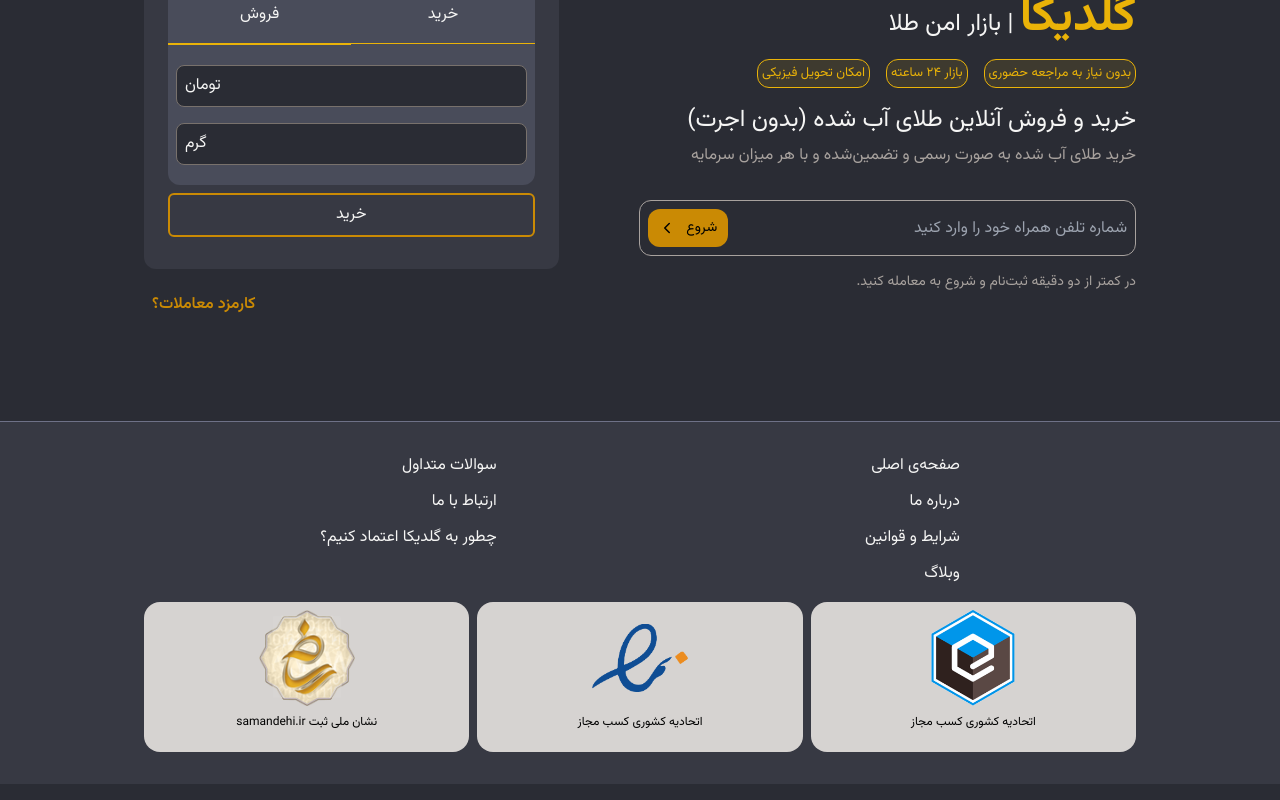
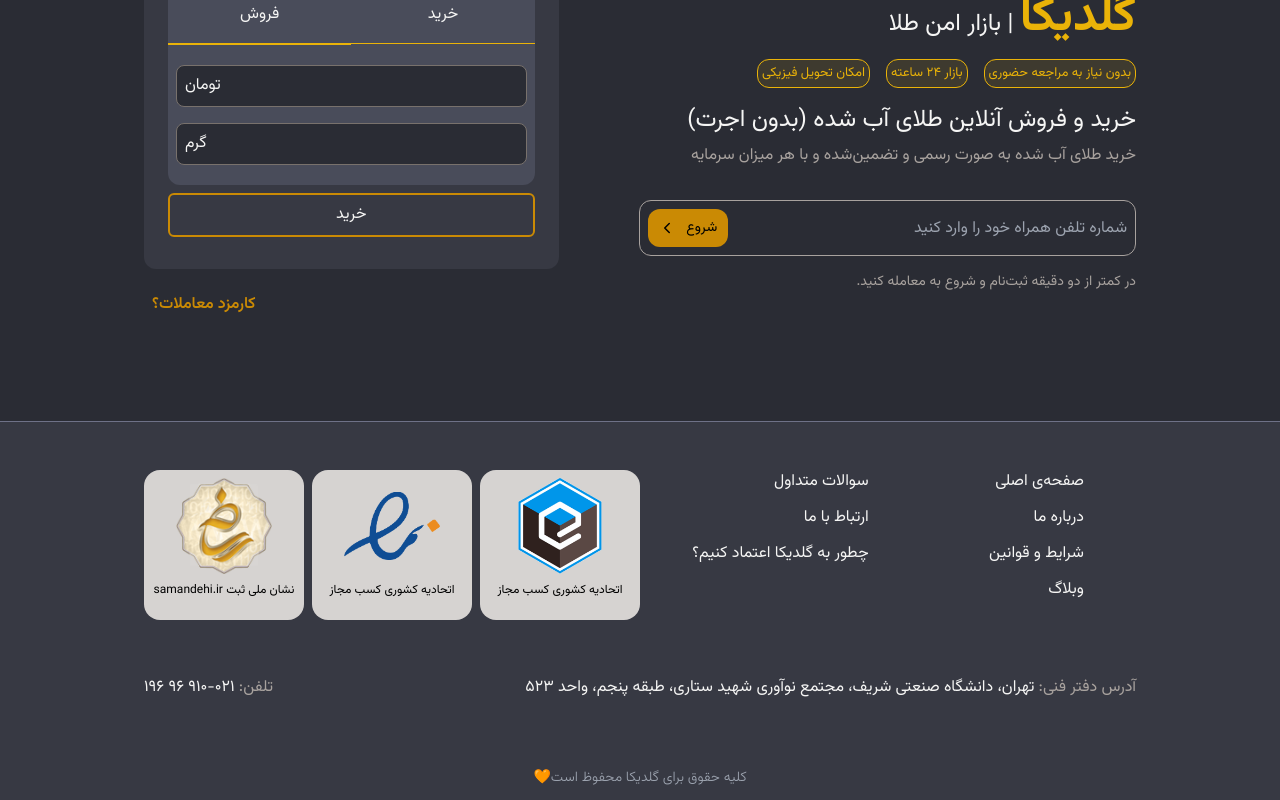
Before and after one commit to matinsekhavat/goldika-clone, a Next.js app: page / in a window 1280 px wide. Shown: the part 214-1014 px from the top of the page. Built offline with nearby package versions, Linux system fonts and the light colour scheme.

Commit message:
complete downer side of footer

```diff
--- a/src/components/Footer.tsx
+++ b/src/components/Footer.tsx
@@ -22,10 +22,10 @@
 
 function Footer() {
   return (
-    <footer className="bg-dark-700 border-t border-dark-400 py-8 ">
+    <footer className="bg-dark-700 border-t border-dark-400 pt-12 ">
       <div className="container-fluid ">
         {/* uppper side */}
-        <div className="grid grid-cols-1 gap-y-4 ">
+        <div className="grid grid-cols-1 md:grid-cols-2 gap-y-4 ">
           {/* AccessLink */}
           <div className="flex gap-4 justify-around">
             {accessLinkList.map((links, index) => (
@@ -65,6 +65,26 @@
             </GovCertificate>
           </div>
         </div>
+        {/* MiddleSection - contact us */}
+        <div className="my-14 md:flex md:items-start md:justify-between md:gap-8">
+          <div className="sm:flex">
+            <p className="text-stone-400"> آدرس دفتر فنی:&nbsp; </p>
+
+            <address className="not-italic mt-">
+              تهران، دانشگاه صنعتی شریف، مجتمع نوآوری شهید ستاری، طبقه پنجم،
+              واحد ۵۲۳
+            </address>
+          </div>
+          <div className="text-center mt-4 md:mt-0">
+            <span className="text-stone-400">تلفن: </span>
+            <span> ۰۲۱-۹۱۰ ۹۶ ۱۹۶ </span>
+            {/* <div className="flex">social</div> */}
+          </div>
+        </div>
+
+        <p className="text-center  p-3 font-light text-sm text-gray-400">
+          کلیه حقوق برای گلدیکا محفوظ است🧡
+        </p>
       </div>
     </footer>
   );
```
